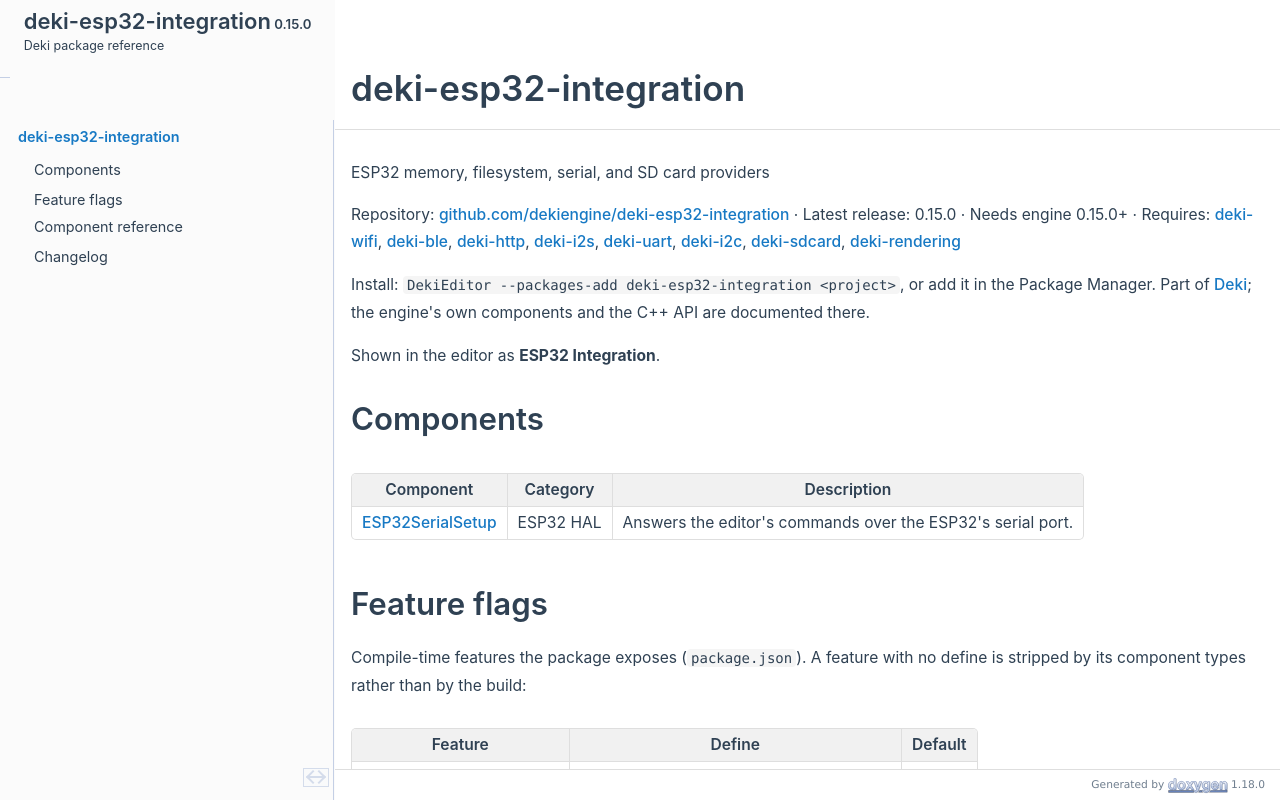
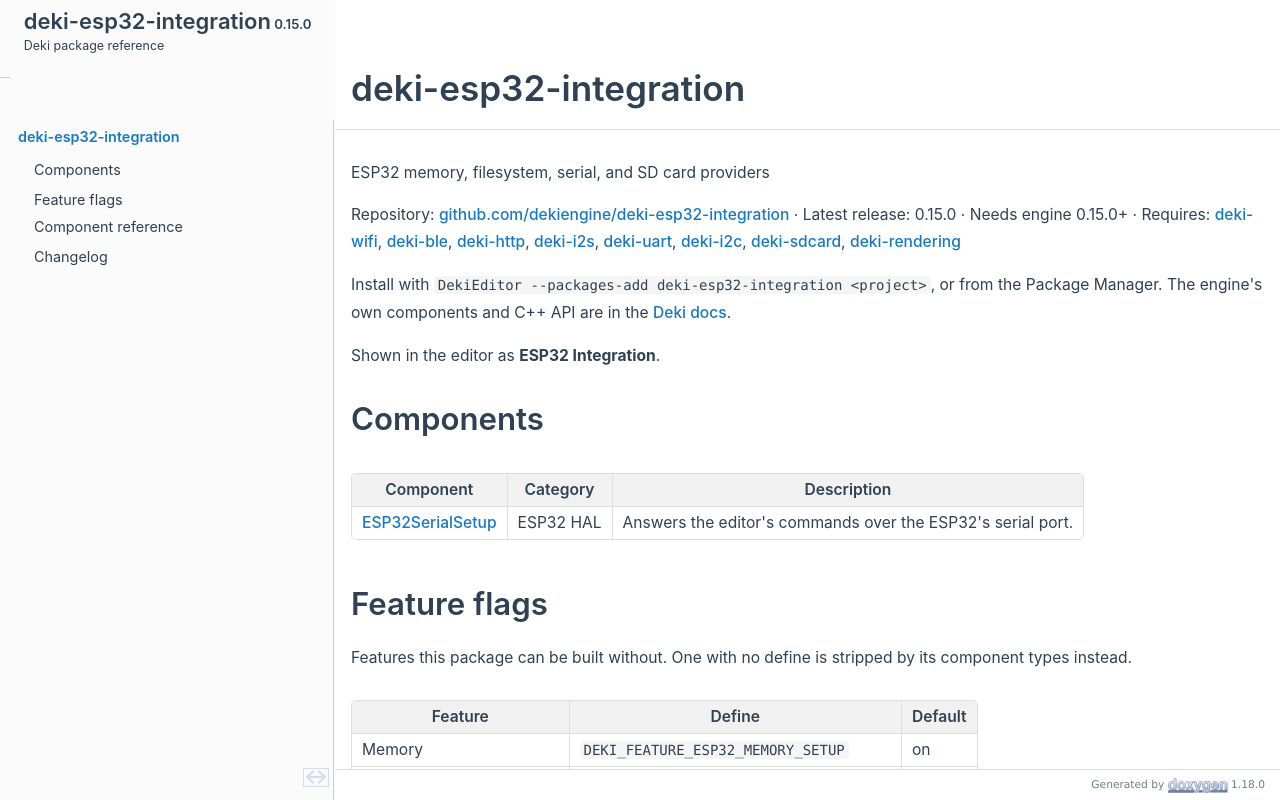
Before and after one commit to dekiengine/deki-esp32-integration, a plain HTML site: page index.html in a window 1280 px wide. Drawn offline with Linux system fonts and the light colour scheme.

Commit message:
Docs for deki-esp32-integration from deki-editor e3d4b50

```diff
--- a/index.html
+++ b/index.html
@@ -81,7 +81,7 @@
 <div class="textblock"><p><a class="anchor" id="mainpage"></a></p>
 <p>ESP32 memory, filesystem, serial, and SD card providers</p>
 <p>Repository: <a href="https://github.com/dekiengine/deki-esp32-integration">github.com/dekiengine/deki-esp32-integration</a> · Latest release: 0.15.0 · Needs engine 0.15.0+ · Requires: <a href="https://dekiengine.github.io/deki-wifi/">deki-wifi</a>, <a href="https://dekiengine.github.io/deki-ble/">deki-ble</a>, <a href="https://dekiengine.github.io/deki-http/">deki-http</a>, <a href="https://dekiengine.github.io/deki-i2s/">deki-i2s</a>, <a href="https://dekiengine.github.io/deki-uart/">deki-uart</a>, <a href="https://dekiengine.github.io/deki-i2c/">deki-i2c</a>, <a href="https://dekiengine.github.io/deki-sdcard/">deki-sdcard</a>, <a href="https://dekiengine.github.io/deki-rendering/">deki-rendering</a></p>
-<p>Install: <span class="tt">DekiEditor --packages-add deki-esp32-integration &lt;project&gt;</span>, or add it in the Package Manager. Part of <a href="https://dekiengine.github.io/docs/">Deki</a>; the engine's own components and the C++ API are documented there.</p>
+<p>Install with <span class="tt">DekiEditor --packages-add deki-esp32-integration &lt;project&gt;</span>, or from the Package Manager. The engine's own components and C++ API are in the <a href="https://dekiengine.github.io/docs/">Deki docs</a>.</p>
 <p>Shown in the editor as <b>ESP32 Integration</b>.</p>
 <h1 class="doxsection"><a class="anchor" id="autotoc_md0"></a>
 Components</h1>
@@ -93,7 +93,7 @@
 </table>
 <h1 class="doxsection"><a class="anchor" id="autotoc_md1"></a>
 Feature flags</h1>
-<p>Compile-time features the package exposes (<span class="tt">package.json</span>). A feature with no define is stripped by its component types rather than by the build:</p>
+<p>Features this package can be built without. One with no define is stripped by its component types instead.</p>
 <table class="markdownTable">
 <tr class="markdownTableHead">
 <th class="markdownTableHeadNone">Feature  </th><th class="markdownTableHeadNone">Define  </th><th class="markdownTableHeadNone">Default  </th></tr>
@@ -143,7 +143,7 @@
 </ul>
 <p>Earlier releases: <a href="https://github.com/dekiengine/deki-esp32-integration/blob/master/CHANGELOG.md">CHANGELOG.md</a>.</p>
 <hr  />
-<p>Generated from the package's reflection metadata by the Deki documentation build (engine 0.15.0). Reflected property names are the keys scene files use; a rename ships with an alias, see <a href="https://github.com/dekiengine/deki-editor/blob/master/COMPATIBILITY.md">COMPATIBILITY.md</a>. </p>
+<p>Generated from this package's reflection metadata (engine 0.15.0). Property names are the keys scene files use, and a rename ships with an alias (<a href="https://github.com/dekiengine/deki-editor/blob/master/COMPATIBILITY.md">compatibility</a>). </p>
 </div></div><!-- PageDoc -->
 <a href="doxygen_crawl.html"></a>
 </div><!-- contents -->
```
